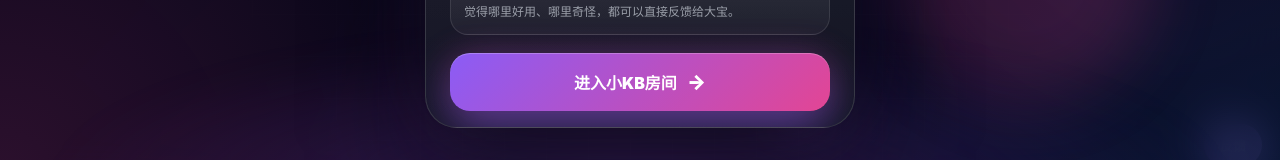
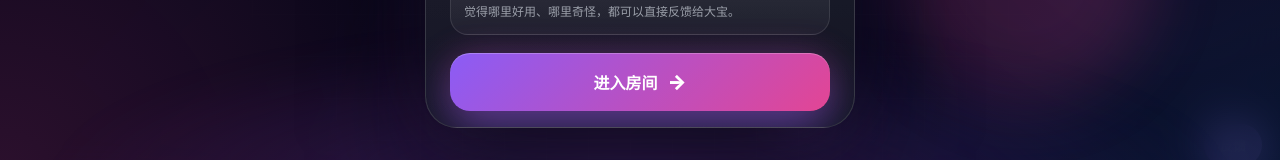
Before and after one commit to dengkaibao0526-design/ai-room, a Next.js app: page / in a window 1280 px wide. Shown: the part 616-776 px from the top of the page. Built offline with nearby package versions, Linux system fonts and the light colour scheme; no server answers.

Commit message:
Update page.js

```diff
--- a/app/page.js
+++ b/app/page.js
@@ -286,7 +286,7 @@ export default function Home() {
         throw new Error(data.error || "提交失败");
       }
 
-      setFeedbackMessage("收到啦，感谢你给小KB提建议。");
+      setFeedbackMessage("收到啦，感谢你给小KB提建议，啊wu呼呼呼咦嘻嘻嘻嘻。");
       setFeedbackContent("");
       setFeedbackContact("");
 
@@ -486,7 +486,7 @@ export default function Home() {
               className="introButton premiumIntroButton"
               onClick={closeIntro}
             >
-              <span>进入小KB房间</span>
+              <span>进入房间</span>
               <em>→</em>
             </button>
 
@@ -608,9 +608,15 @@ export default function Home() {
 
           <p className="heroText">{currentMode.heroText}</p>
 
-          <a className="gameEntryBtn" href="/game/mbti">
-            小KB MBTI 小测试
-          </a>
+          <div className="toolEntryRow">
+            <a className="gameEntryBtn" href="/game/mbti">
+              小KB MBTI 小测试
+            </a>
+
+            <a className="gameEntryBtn" href="/tool/copywriter">
+              小KB文案工作台
+            </a>
+          </div>
 
           <div className="tags">
             {currentMode.tags.map((tag) => (
```
